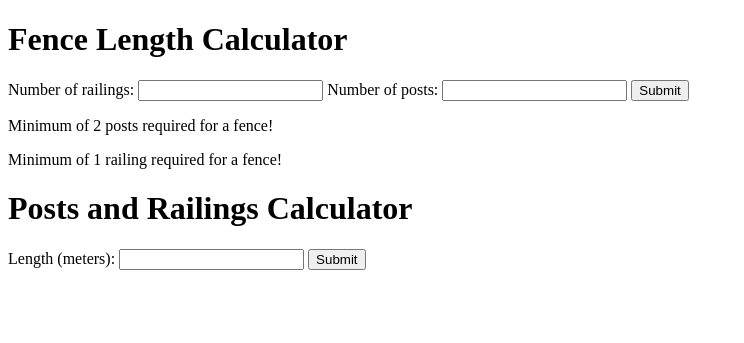
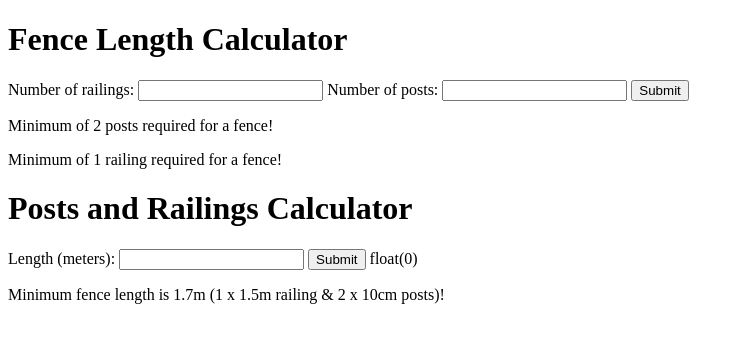
Before and after one commit to obwansan/posts-and-railings-challenge, a PHP site: page / in a window 1280 px wide. Shown: the top 343 px of the page, without its empty margins (0-744 px from the left). Run offline with PHP 8.4, Linux system fonts and the light colour scheme; data that the repository does not hold is empty.

Commit message:
Converting string input to float and then int

```diff
--- a/index.php
+++ b/index.php
@@ -43,7 +43,7 @@
 
         <h1>Posts and Railings Calculator</h1>
         <label>Length (meters):
-            <input type="number" name="length" id="length">
+            <input type="text" name="length" id="length">
         </label>
         <input type="submit">
         <?php
@@ -52,25 +52,27 @@
 
             $posts = 0;
             $railings = 0;
-            $length = $_POST['length'];
+            $length = (float) $_POST['length'];  // convert from string to float
+            var_dump($length);
 
             if ($length < 1.7) {
                 return '<p>Minimum fence length is 1.7m (1 x 1.5m railing & 2 x 10cm posts)!</p>';
             }
 
             $length -= 0.1; // subtract start post
-            $postRailingUnit = $length / 1.6; // divide by 1 railing & 1 post combo
+            var_dump($length);
 
-            if (is_int($postRailingUnit)) {
-                $posts = $postRailingUnit;
-                $railings = $postRailingUnit;
-            } else {
-                $posts = $postRailingUnit;
-                $railings = $postRailingUnit + 1;
-            }
+            $postRailingUnit = (int) ceil($length / 1.6); // divide by 1 railing / 1 post combo & round up
+            var_dump($postRailingUnit);
+
+
+            $posts = $postRailingUnit + 1;
+            $railings = $postRailingUnit;
+
             return '<p>Posts: ' . $posts . '</p>' . '<p>Railings: ' . $railings . '</p>' ;
         }
 
+        echo calcPostsAndRailings()
         ?>
     </form>
 </div>
```
